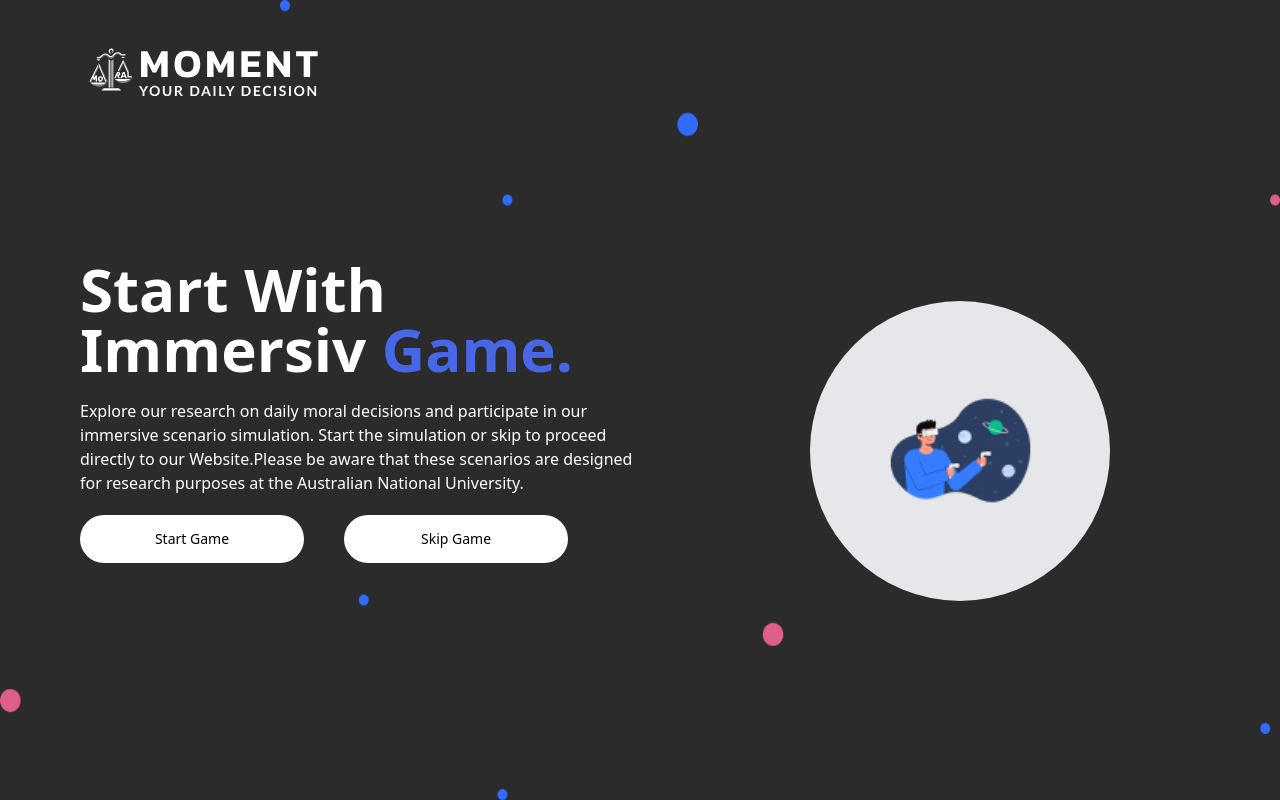
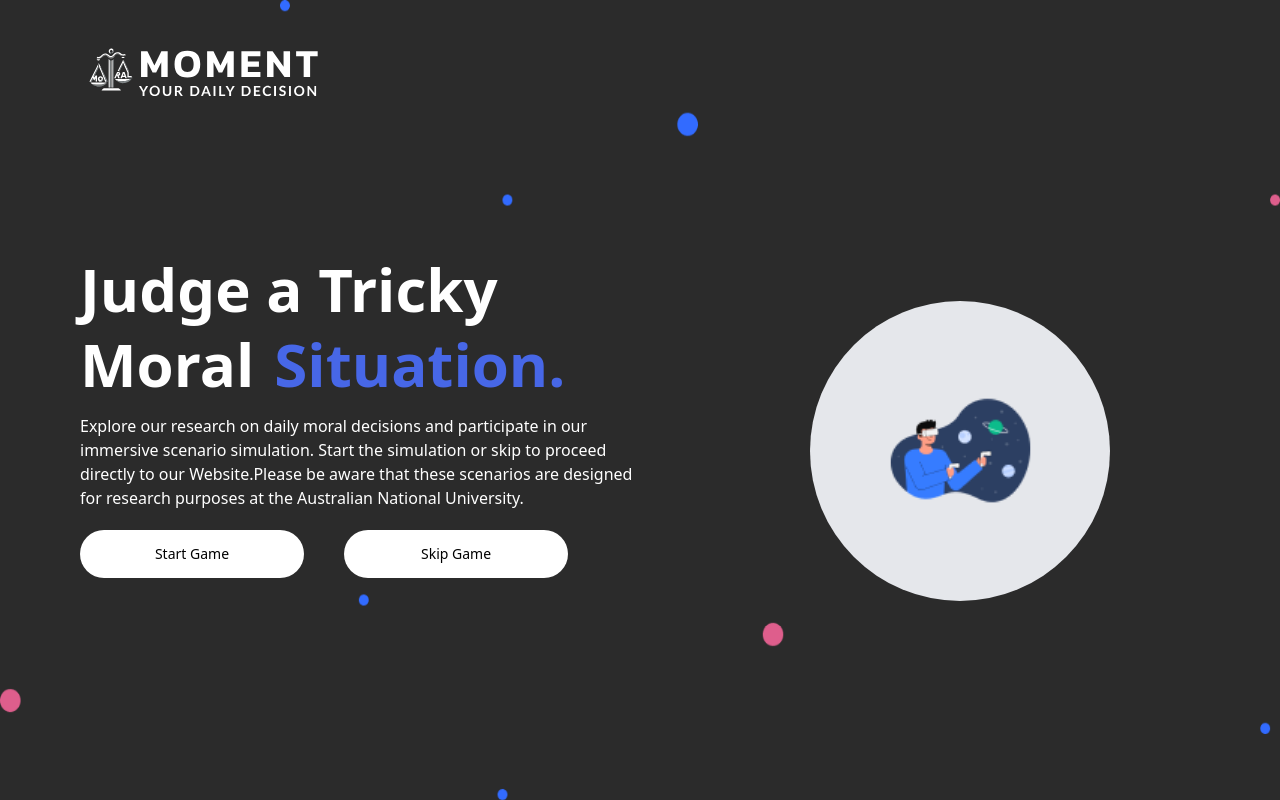
Before and after one commit to 24-S1-2-C-Moral-Decisions/moral-front-end, a Next.js app: page /en in a window 1280 px wide. Built offline with nearby package versions, Linux system fonts and the light colour scheme.

Commit message:
situation animation

```diff
--- a/app/globals.css
+++ b/app/globals.css
@@ -126,14 +126,15 @@
   }
 
   100% {
-    opacity: 100;
+    opacity: 1;
   }
 }
 
 @keyframes fadeOut {
   0% {
-    opacity: 100;
+    opacity: 1;
   }
+
   100% {
     opacity: 0;
   }
@@ -164,8 +165,30 @@
   }
 
   100% {
-    opacity: 100;
+    opacity: 1;
     transform: translateY(0px)
+  }
+}
+
+@keyframes typing {
+  from {
+    width: 0;
+  }
+
+  to {
+    width: 20%;
+  }
+}
+
+@keyframes blink-caret {
+
+  from,
+  to {
+    border-color: transparent
+  }
+
+  50% {
+    border-color: #4767E7;
   }
 }
 
@@ -185,15 +208,15 @@
   animation: fadeIn 0.5s ease-in forwards;
 }
 
-.animate-fade-in{
+.animate-fade-in {
   animation: fadeIn 0.5s ease-in forwards;
 }
 
-.animate-fade-out{
+.animate-fade-out {
   animation: fadeOut 0.5s ease-in forwards;
 }
 
-.animate-expand-circle{
+.animate-expand-circle {
   animation: expandCircle 1s ease-in-out 2s forwards;
 }
 
@@ -213,6 +236,10 @@
   animation: dotBgFadeIn 0.5s ease-in 1s forwards;
 }
 
+.animate-typing-effect {
+  animation: typing 1.5s steps(20, end) 1, blink-caret 0.5s step-end infinite;
+}
+
 .common-bold-text {
   font-size: 1.5vw;
   font-weight: bold;
--- a/components/main-page.tsx
+++ b/components/main-page.tsx
@@ -1,12 +1,20 @@
+import * as React from "react";
 import { usePage } from "@/lib/usePage"
+import { cn } from "@/lib/utils";
 import { Button } from "./ui/button"
-import { useState } from "react";
-import { cn } from "@/lib/utils";
-
 
 export const MainPage = ({ data }: { data: any }) => {
     const { setPage } = usePage();
-    const [close, setClose] = useState("false");
+
+    const [close, setClose] = React.useState("false");
+    const [animation, setAnimation] = React.useState(true);
+
+    React.useEffect(() => {
+        setTimeout(() => {
+            setAnimation(false);
+        }, 2000)
+    }, [])
+
     return (
         <div className={cn("relative flex flex-col h-full w-full overflow-hidden", { "animate-shrink": close === "true" })}>
             <div className="absolute z-[-2] bg-[#2B2B2B] w-full h-full clip-circle-3-30-35 animate-expand-circle" />
@@ -17,11 +25,18 @@ export const MainPage = ({ data }: { data: any }) => {
 
             <div className="flex w-full flex-grow items-center ">
                 <div className="pl-20 pb-20 flex flex-col w-[50%]">
-                    <h1 className="font-semibold text-6xl whitespace-pre-wrap animate-text-fade-to-white">
-                        {data["main-header"]}
-                        <span className="text-[#4767E7]">
-                            {data["main-game"]}
+                    <h1 className="relative flex flex-col font-semibold text-6xl whitespace-pre-wrap animate-text-fade-to-white">
+                        <span className="leading-normal">
+                            Judge a Tricky
                         </span>
+                        <div>
+                            <span className="flex">
+                                Moral
+                                <div className={`animate-typing-effect whitespace-nowrap overflow-hidden ${animation ? "border-r-2" : ""} text-[#4767E7] ml-5`}>
+                                    Situation.
+                                </div>
+                            </span>
+                        </div>
                     </h1>
                     <p className="mt-5 animate-text-fade-to-white">
                         {data["main-text"]}
@@ -42,8 +57,8 @@ export const MainPage = ({ data }: { data: any }) => {
                 </div>
 
                 <div className="relative flex w-[50%] justify-center items-center">
-                    <div className="absolute w-[100px] h-[100px] p-5 bg-gray-200 rounded-full animate-expand-img-bg"/>
-                        <img className="animate-expand-img scale-75" src="/imgs/Analytics.png" alt="Analytics" />
+                    <div className="absolute w-[100px] h-[100px] p-5 bg-gray-200 rounded-full animate-expand-img-bg" />
+                    <img className="animate-expand-img scale-75" src="/imgs/Analytics.png" alt="Analytics" />
                 </div>
 
             </div>
--- a/locales/en.json
+++ b/locales/en.json
@@ -1,7 +1,6 @@
 {
-    "title":"main page",
-    "main-header":"Start With\nImmersiv",
-    "main-game":" Game.",
-    "main-text":"Explore our research on daily moral decisions and participate in our immersive scenario simulation. Start the simulation or skip to proceed directly to our Website.Please be aware that these scenarios are designed for research purposes at the Australian National University. ",
-    "game-text" : "You (on the thinner side) and your friend (on the heavier side) are sitting at a table in a cafe, enjoying your lunch together. Your friend notices that you're trying to throw away the rest of the sandwich:"
+    "title": "main page",
+    "main-game": " Game.",
+    "main-text": "Explore our research on daily moral decisions and participate in our immersive scenario simulation. Start the simulation or skip to proceed directly to our Website.Please be aware that these scenarios are designed for research purposes at the Australian National University. ",
+    "game-text": "You (on the thinner side) and your friend (on the heavier side) are sitting at a table in a cafe, enjoying your lunch together. Your friend notices that you're trying to throw away the rest of the sandwich:"
 }
```
